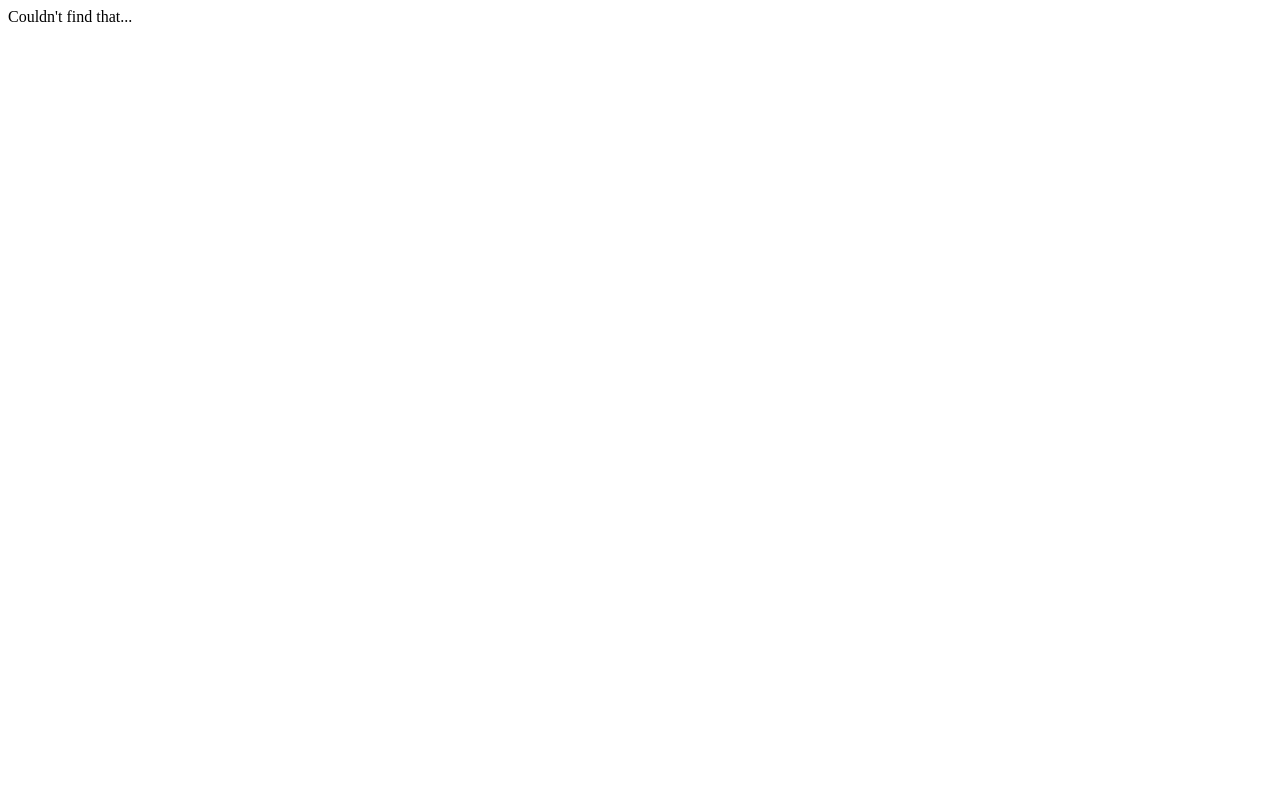
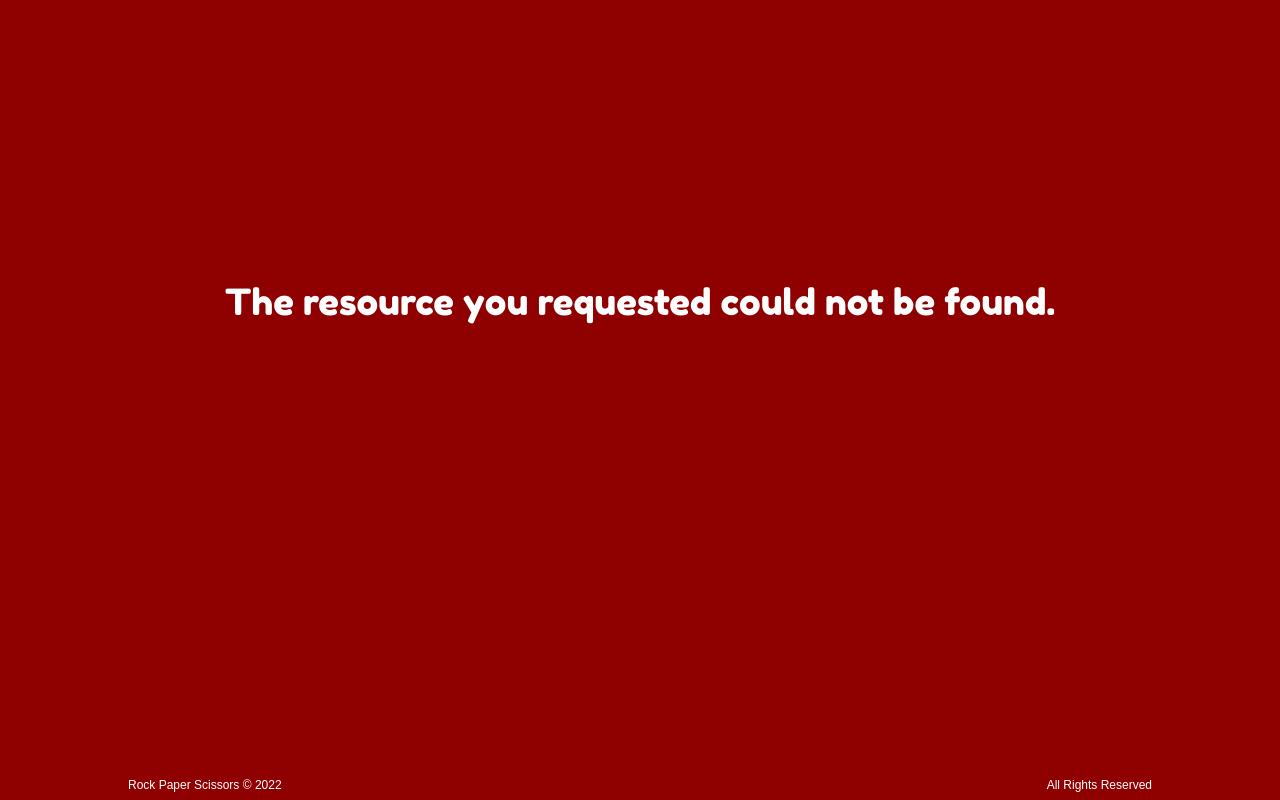
Before and after one commit to bmccutchanjr/rock-paper-scissors, a website: page www/404.html in a window 1280 px wide. Drawn offline with Linux system fonts and the light colour scheme.

Commit message:
format 404.html

```diff
--- /dev/null
+++ b/www/404.css
@@ -0,0 +1,12 @@
+#sticky-wrapper,
+footer
+{
+	background-color: #8f0000;
+	color: white;
+}
+
+header
+{
+	text-align: center;
+	width: 100%;
+}
--- a/www/404.html
+++ b/www/404.html
@@ -6,10 +6,22 @@
 		  content="width=device-width, initial-scale=1.0">
 	<title></title>
 
-	<link href="" rel="stylesheet" type="text/css">
+	<link href="master.css" rel="stylesheet" type="text/css">
+	<link href="404.css" rel="stylesheet" type="text/css">
 </head>
 
 <body>
-Couldn't find that...
+	<div id="sticky-wrapper">
+
+		<main>
+			<header>The resource you requested could not be found.</header>
+		</main>
+		<div id="sticky-pusher"></div>
+	</div>
+
+	<footer>
+		<div class="flex-grow">Rock Paper Scissors &copy; 2022</div>
+		<div>All Rights Reserved</div>
+	</footer>
 </body>
 </html>
--- /dev/null
+++ b/www/master.css
@@ -0,0 +1,77 @@
+@import url('https://fonts.googleapis.com/css?family=Fredoka+One');
+
+*
+{
+	box-sizing: border-box;
+	font-family: inherit;
+	margin: 0px;
+	padding: 0px;
+}
+
+:root
+{
+	--page-width: 80%;
+}
+
+body
+{
+	font-family: sans-serif;
+	font-size: 14px;
+	height: 100%;
+		min-height: 100%;
+	margin: 0px;
+	padding: 0px;
+}
+
+header
+{
+	/* background: rgba(255, 0, 0, 0.5); */
+	font-family: "Fredoka One", cursive;
+	font-size: 36px;
+	margin: 0px;
+	padding-top: 35vh;
+	text-align: center;
+}
+
+main
+{
+	margin: 0px auto;
+	width: var(--page-width);
+}
+
+/*                                         */
+/* style specific to sticky footer         */
+/*                                         */
+
+html
+{
+	height: 100%;
+		min-height: 100%;
+}
+
+#sticky-wrapper
+{
+	background: rgba(0, 255, 255, 0.5);
+	height: 100%;
+		min-height: 100%;
+	margin-bottom: -32px;
+}
+
+#sticky-pusher
+{
+	height: 32px;
+}
+
+footer
+{
+	background: black;
+	display: flex;
+		flex-direction: row;
+		justify-content: space-between;
+	font-family: sans-serif;
+	font-size: 12px;
+	height: 32px;
+	padding: 10px;
+		padding-left: 10%;
+		padding-right: 10%;
+}
```
